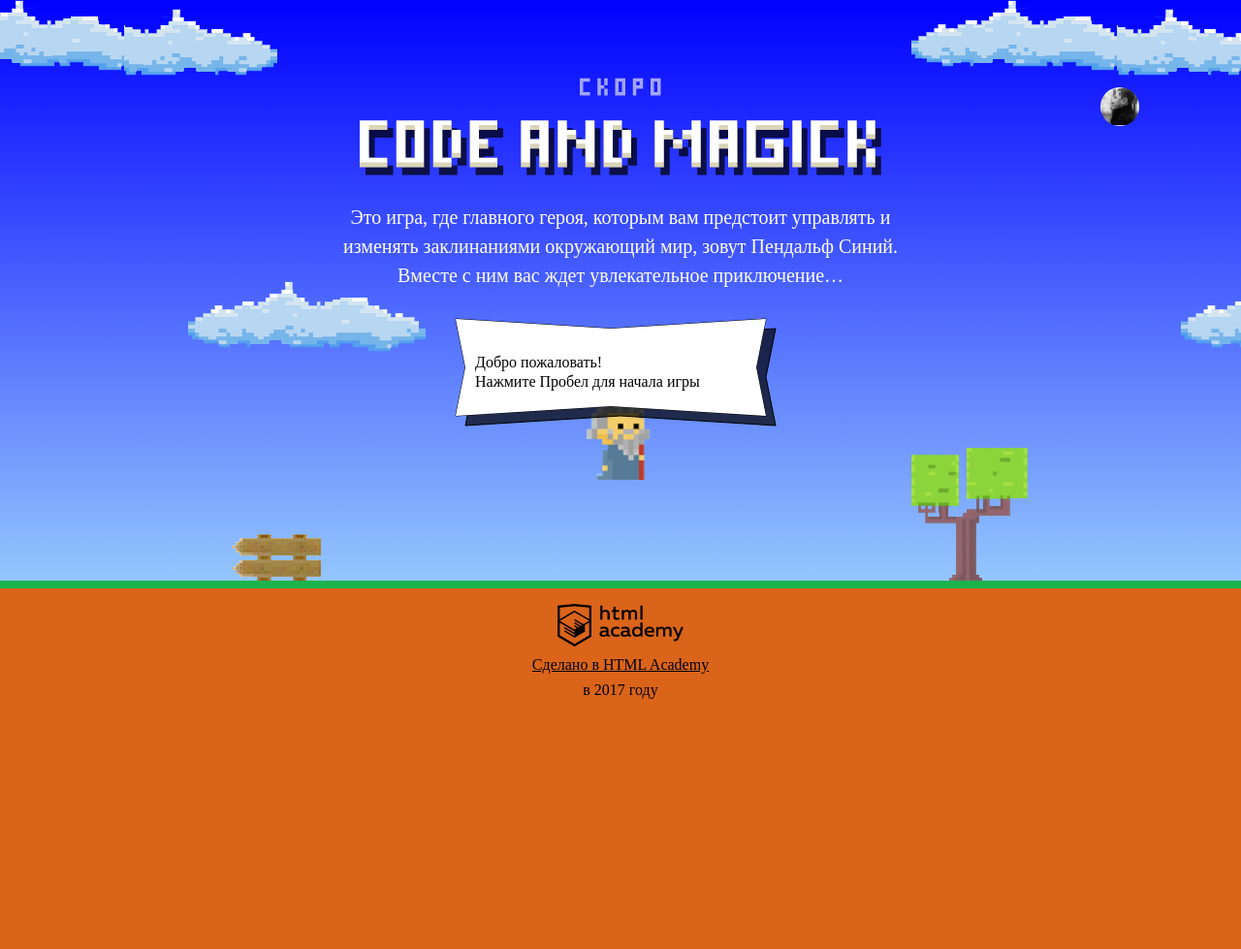
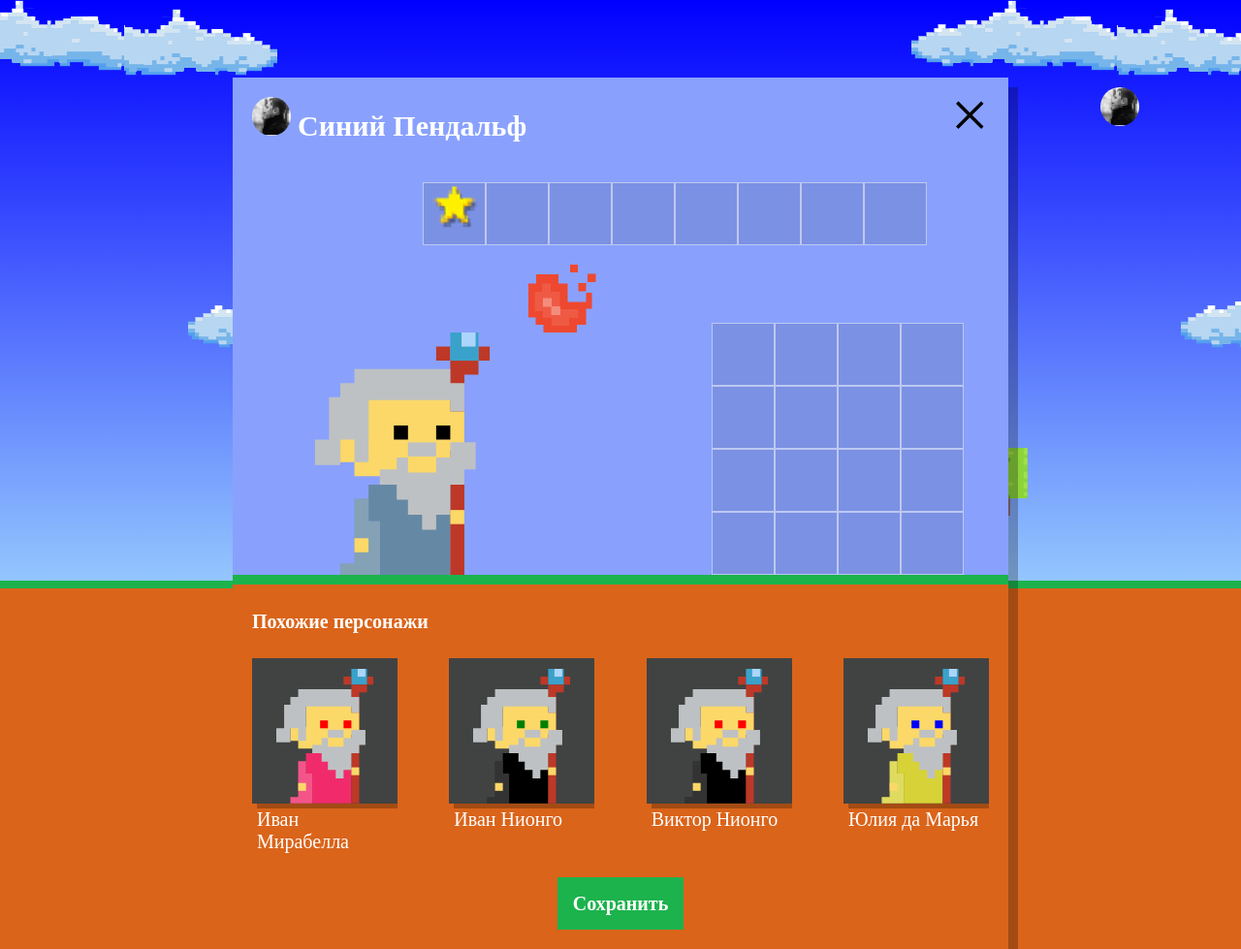
Before and after one commit to Marka-Ragnos/1173469-code-and-magick-20, a website: page index.html in a window 1280 px wide. Shown: the whole page at 97% size. Before the commit the page ends 800 px from the top, so only its background shows below. Drawn offline with Linux system fonts and the light colour scheme; a web font is replaced by a local one.

Commit message:
Учебный проект: нас орда

```diff
--- a/index.html
+++ b/index.html
@@ -189,6 +189,8 @@
   </script>
   <script src="js/stat.js"></script>
   <script src="js/game.js"></script>
+  <script src="js/setup.js"></script>
+
 
 </body>
 
--- /dev/null
+++ b/js/setup.js
@@ -0,0 +1,50 @@
+'use strict';
+
+var userDialog = document.querySelector('.setup');
+userDialog.classList.remove('hidden');
+
+var similarListElement = document.querySelector('.setup-similar-list');
+var similarWizardTemplate = document.querySelector('#similar-wizard-template').content.querySelector('.setup-similar-item');
+
+var WIZARD_NAMES = ['Иван', 'Хуан Себастьян', 'Мария', 'Кристоф', 'Виктор', 'Юлия', 'Люпита', 'Вашингтон'];
+var WIZARD_SURNAMES = ['да Марья', 'Верон', 'Мирабелла', 'Вальц', 'Онопко', 'Топольницкая', 'Нионго', 'Ирвинг'];
+var WIZARD_COAT_COLOR = ['rgb(101, 137, 164)', 'rgb(241, 43, 107)', 'rgb(146, 100, 161)', 'rgb(56, 159, 117)', 'rgb(215, 210, 55)', 'rgb(0, 0, 0)'];
+var WIZARD_EYES_COLOR = ['black', 'red', 'blue', 'yellow', 'green'];
+
+
+function getRandomArray(lengthArray) {
+  return Math.floor(Math.random() * Math.floor(lengthArray));
+}
+
+function getRandomWizard(arrayNames, arraySurnames, arrayCoatColor, arrayEyesColor) {
+  return {
+    name: arrayNames[getRandomArray(arrayNames.length)] + ' ' + arraySurnames[getRandomArray(arraySurnames.length)],
+    coatColor: arrayCoatColor[getRandomArray(arrayCoatColor.length)],
+    eyesColor: arrayEyesColor[getRandomArray(arrayEyesColor.length)]
+  };
+}
+
+var wizards = [
+  getRandomWizard(WIZARD_NAMES, WIZARD_SURNAMES, WIZARD_COAT_COLOR, WIZARD_EYES_COLOR),
+  getRandomWizard(WIZARD_NAMES, WIZARD_SURNAMES, WIZARD_COAT_COLOR, WIZARD_EYES_COLOR),
+  getRandomWizard(WIZARD_NAMES, WIZARD_SURNAMES, WIZARD_COAT_COLOR, WIZARD_EYES_COLOR),
+  getRandomWizard(WIZARD_NAMES, WIZARD_SURNAMES, WIZARD_COAT_COLOR, WIZARD_EYES_COLOR),
+];
+
+var renderWizard = function (wizard) {
+  var wizardElement = similarWizardTemplate.cloneNode(true);
+
+  wizardElement.querySelector('.setup-similar-label').textContent = wizard.name;
+  wizardElement.querySelector('.wizard-coat').style.fill = wizard.coatColor;
+  wizardElement.querySelector('.wizard-eyes').style.fill = wizard.eyesColor;
+
+  return wizardElement;
+};
+
+var fragment = document.createDocumentFragment();
+for (var i = 0; i < wizards.length; i++) {
+  fragment.appendChild(renderWizard(wizards[i]));
+}
+similarListElement.appendChild(fragment);
+
+userDialog.querySelector('.setup-similar').classList.remove('hidden');
```
